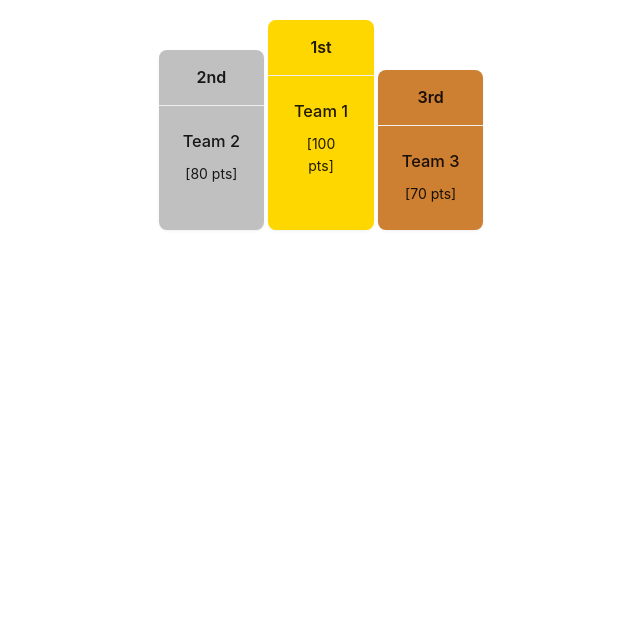
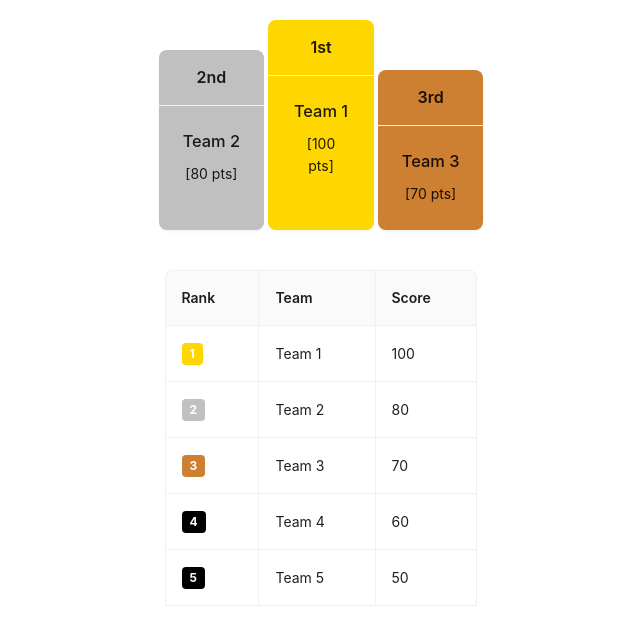
Before and after one commit to geo-quest/travel-bingo, a React (Create React App) app: page /1/1 in a window 1280 px wide. Shown: the top 644 px of the page, without its empty margins (319-959 px from the left). Built offline with nearby package versions, Linux system fonts and the light colour scheme.

Commit message:
feat(leaderboard): first version of table

```diff
--- /dev/null
+++ b/src/pages/Run/LeaderBoard.tsx
@@ -0,0 +1,77 @@
+import "antd/dist/reset.css";
+
+import { Table, Tag } from "antd";
+import React from "react";
+
+const leaderBoardData = [
+  { key: "1", rank: 1, name: "Team 1", score: 100 },
+  { key: "2", rank: 2, name: "Team 2", score: 80 },
+  { key: "3", rank: 3, name: "Team 3", score: 70 },
+  { key: "4", rank: 4, name: "Team 4", score: 60 },
+  { key: "5", rank: 5, name: "Team 5", score: 50 },
+];
+
+const LeaderBoard = () => {
+  const columns = [
+    {
+      title: "Rank",
+      dataIndex: "rank",
+      key: "rank",
+      render: (
+        text:
+          | string
+          | number
+          | boolean
+          | React.ReactElement<any, string | React.JSXElementConstructor<any>>
+          | Iterable<React.ReactNode>
+          | React.ReactPortal
+          | null
+          | undefined,
+        record: { rank: any },
+      ) => {
+        let color;
+        switch (record.rank) {
+          case 1:
+            color = "#FFD700";
+            break;
+          case 2:
+            color = "#C0C0C0";
+            break;
+          case 3:
+            color = "#CD7F32";
+            break;
+          default:
+            color = "black";
+        }
+        return (
+          <Tag color={color} style={{ fontWeight: "bold" }}>
+            {text}
+          </Tag>
+        );
+      },
+    },
+    {
+      title: "Team",
+      dataIndex: "name",
+      key: "name",
+    },
+    {
+      title: "Score",
+      dataIndex: "score",
+      key: "score",
+    },
+  ];
+
+  return (
+    <div style={{ maxWidth: 600, margin: "auto", marginTop: 40 }}>
+      <Table
+        columns={columns}
+        dataSource={leaderBoardData}
+        pagination={false}
+        bordered
+      />
+    </div>
+  );
+};
+
+export default LeaderBoard;
--- a/src/pages/Run/Run.tsx
+++ b/src/pages/Run/Run.tsx
@@ -1,11 +1,13 @@
 import "./Run.css";
 
+import LeaderBoard from "./LeaderBoard";
 import Podium from "./Podium";
 
 function Run() {
   return (
     <div className="app-container">
       <Podium />
+      <LeaderBoard />
     </div>
   );
 }
```
